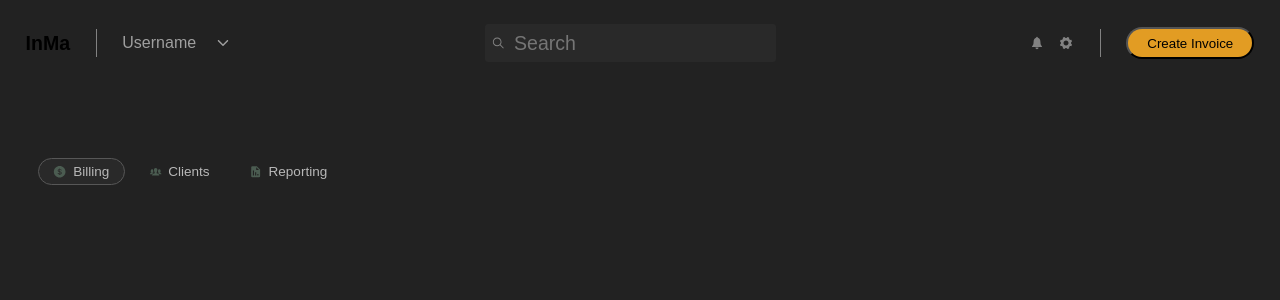
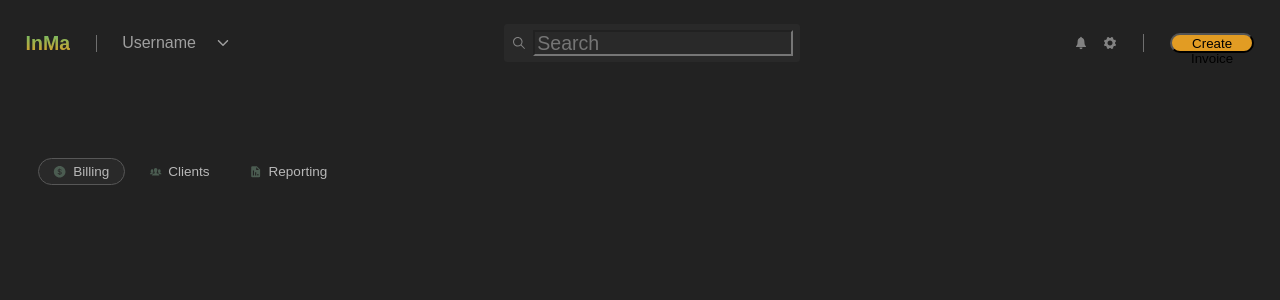
Before and after one commit to Darleanow/InvoiceManager, a Next.js app in the folder frontend/: page / in a window 1280 px wide. Shown: the top 300 px of the page. Built offline with nearby package versions, Linux system fonts and the light colour scheme.

Commit message:
style(Topbar): Add new style to topbar

```diff
--- a/frontend/app/Assets/components/Navbar/styles.module.css
+++ b/frontend/app/Assets/components/Navbar/styles.module.css
@@ -27,7 +27,7 @@
     align-items: center;
     cursor: pointer;
     transition: color 0.3s ease, background-color 0.3s ease, border-radius 0.3s ease;
-    border-radius: 10px;
+    border-radius: 100vh;
     border: 0.102vh solid transparent;
     padding-right: 1.124vw;
     padding-left: 1.124vw;
--- a/frontend/app/Assets/components/Topbar/styles.module.css
+++ b/frontend/app/Assets/components/Topbar/styles.module.css
@@ -1,13 +1,13 @@
 .topbar_container {
     display: flex;
-    justify-content: space-between; /* Assure que les panneaux sont bien répartis */
+    justify-content: space-between;
     align-items: center;
     padding: 1.5vh 2vw;
 }
 
 .topbar_left_pannel, .topbar_middle_pannel, .topbar_right_pannel {
     display: flex;
-    align-items: center; /* Centrer verticalement les éléments */
+    align-items: center;
 }
 
 .topbar_left_pannel {
@@ -17,7 +17,9 @@
 .topbar_text {
     font-weight: bold;
     font-size: 2.444vh;
-    background-color: linear-gradient(69C06C, E29C23);
+    background: -webkit-linear-gradient(#69C06C, #E29C23);
+  -webkit-background-clip: text;
+  -webkit-text-fill-color: transparent;
 }
 
 .topbar_user {
@@ -31,9 +33,9 @@
 }
 
 .topbar_middle_pannel {
-    flex: 1; /* Prend toute la place entre les panneaux gauche et droit */
+    flex: 1;
     display: flex;
-    justify-content: center; /* Centrer la barre de recherche */
+    justify-content: center;
 }
 
 .topbar_search_container {
@@ -53,17 +55,15 @@
 .topbar_search {
     font-size: 2.444vh;
     color: #828282;
-    background-color: transparent;
-    border: none;
-    outline: none;
-    width: 100%; /* Remplit l'espace disponible */
+    background-color: #292929;
+    height: 2.444vh;
 }
 
 .topbar_right_pannel {
     display: flex;
     align-items: center;
-    justify-content: flex-end; /* Aligner à droite */
-    gap: 1vw; /* Espacement entre les éléments */
+    justify-content: flex-end;
+    gap: 1vw;
 }
 
 .topbar_notification, .topbar_settings {
@@ -74,10 +74,9 @@
 .topbar_button {
     background-color: #E29C23;
     color: #000000;
-    border-radius: 50px;
-    padding: 0.5vw 1.5vw;
-    cursor: pointer;
-    transition: background-color 0.3s ease;
+    width: 6.614vw;
+    height: 2.444vh;
+    border-radius: 100vh;
 }
 
 .topbar_button:hover {
@@ -85,15 +84,15 @@
 }
 
 .topbar_vertical_line {
-    width: 1px;
-    height: 3.5vh;
-    background-color: #828282;
+    width: 0.066vw;
+    height: 2.138vh;
+    background-color: #6F6F6F;
     margin: 0 1vw;
 }
 
 .topbar_vertical_line_left {
-    width: 1px;
-    height: 2.5vh;
-    background-color: #828282;
+    width: 0.066vw;
+    height: 2.138vh;
+    background-color: #6F6F6F;
     margin: 0 1vw;
 }
```
